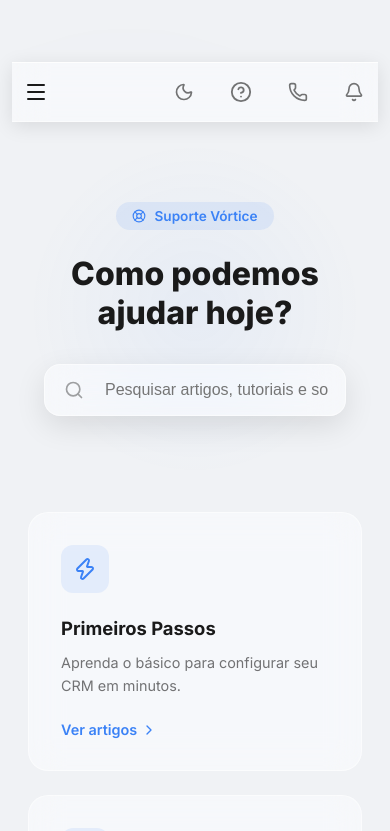
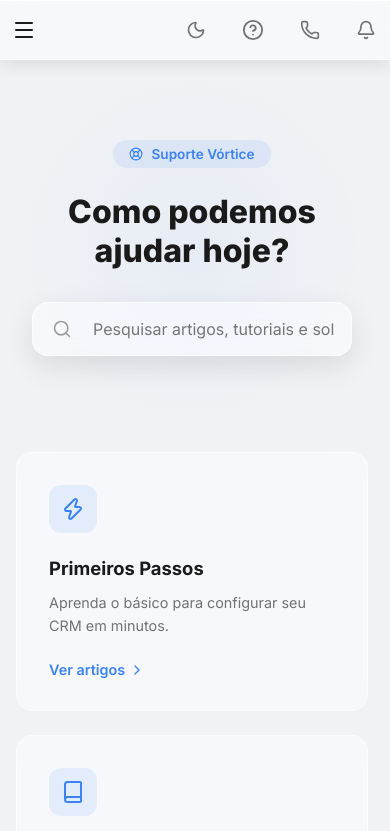
Before and after one commit to gustavoadonaicardoso/vtecos, a Next.js app: page /help in a window 390 px wide. Shown: the top 831 px of the page. Built offline with nearby package versions, Linux system fonts and the light colour scheme; no server answers; the database is empty; sample sign-in values are in the browser's storage.

Commit message:
Atualização do projeto

```diff
--- a/src/app/RootLayoutContent.tsx
+++ b/src/app/RootLayoutContent.tsx
@@ -5,7 +5,6 @@ import { useAuth, AuthProvider } from '@/context/AuthContext';
 import Sidebar from "@/components/Sidebar";
 import Navbar from "@/components/Navbar";
 import styles from "./layout.module.css";
-import HelpFAB from "@/components/HelpFAB";
 import NewLeadModal from "@/components/NewLeadModal";
 import { LeadProvider, useLeads } from "@/context/LeadContext";
 import { ThemeProvider } from "@/components/ThemeProvider";
@@ -89,7 +88,7 @@ function AppGuard({ children }: { children: React.ReactNode }) {
       ) : (
         <div className={styles.layoutContainer}>
           <Sidebar />
-          <div className={styles.mainContent}>
+          <div className={`${styles.mainContent} ${isFullPage ? styles.mainContentFullPage : ''}`}>
             {!isFullPage && <Navbar />}
             <main className={isFullPage ? styles.fullPageContent : styles.pageScrollContainer}>
               {children}
--- a/src/app/globals.css
+++ b/src/app/globals.css
@@ -82,12 +82,40 @@
   padding: 0;
 }
 
+html,
+body {
+  min-height: 100%;
+}
+
 body {
   background: var(--background);
   color: var(--foreground);
   font-family: var(--font-family);
   overflow-x: hidden;
   -webkit-font-smoothing: antialiased;
+}
+
+img,
+svg,
+video,
+canvas {
+  max-width: 100%;
+}
+
+input,
+textarea,
+select,
+button {
+  min-width: 0;
+  font: inherit;
+}
+
+textarea {
+  max-width: 100%;
+}
+
+table {
+  border-collapse: collapse;
 }
 
 a {
@@ -100,6 +128,15 @@ button {
   border: none;
   background: none;
   font-family: inherit;
+}
+
+button:disabled {
+  cursor: not-allowed;
+}
+
+:focus-visible {
+  outline: 2px solid var(--accent);
+  outline-offset: 2px;
 }
 
 /* ===== Glassmorphism Utility Classes ===== */
@@ -199,3 +236,23 @@ button {
   background: rgba(59, 130, 246, 0.3);
   color: white;
 }
+
+@media (max-width: 480px) {
+  :root {
+    --container-padding: 0.875rem;
+    --border-radius: 12px;
+    --glass-radius: 16px;
+    --glass-radius-lg: 18px;
+  }
+}
+
+@media (prefers-reduced-motion: reduce) {
+  *,
+  *::before,
+  *::after {
+    scroll-behavior: auto !important;
+    animation-duration: 0.01ms !important;
+    animation-iteration-count: 1 !important;
+    transition-duration: 0.01ms !important;
+  }
+}
--- a/src/app/layout.module.css
+++ b/src/app/layout.module.css
@@ -1,13 +1,17 @@
 .layoutContainer {
   display: flex;
   min-height: 100vh;
+  min-height: 100dvh;
   position: relative;
+  isolation: isolate;
 }
 
 .mainContent {
   flex: 1;
   margin-left: var(--sidebar-width);
   height: 100vh;
+  height: 100dvh;
+  min-width: 0;
   display: flex;
   flex-direction: column;
   background: var(--background);
@@ -20,21 +24,25 @@
 .pageScrollContainer {
   padding: var(--container-padding, 2.5rem);
   flex: 1;
+  min-width: 0;
+  min-height: 0;
   overflow-y: auto;
+  overscroll-behavior: contain;
+  scrollbar-gutter: stable;
 }
 
 .fullPageContent {
   flex: 1;
   display: flex;
   flex-direction: column;
+  min-width: 0;
+  min-height: 0;
   overflow: hidden;
 }
 
 @media (max-width: 1024px) {
-  .mainContent {
-    margin-left: 0;
-    width: 100%;
-    padding: 1rem;
+  .pageScrollContainer {
+    padding: 1.5rem;
   }
 }
 
@@ -44,8 +52,16 @@
     flex-direction: column;
   }
   .mainContent {
-    margin-top: calc(var(--header-height) - 10px);
-    padding: 12px;
+    width: 100%;
+    margin-left: 0;
+    height: 100dvh;
+  }
+  .pageScrollContainer {
+    padding: 1rem;
+  }
+  .mainContentFullPage {
+    margin-top: 0;
+    padding: 0;
   }
 }
 
--- a/src/app/messages/messages.module.css
+++ b/src/app/messages/messages.module.css
@@ -1,6 +1,7 @@
 .container {
   display: flex;
   height: 100vh;
+  height: 100dvh;
   width: 100%;
   background: var(--background);
   overflow: hidden;
@@ -8,7 +9,7 @@
 
 @media (max-width: 768px) {
   .container {
-    height: 100vh;
+    height: 100dvh;
   }
 }
 
--- a/src/app/relatorios/page.tsx
+++ b/src/app/relatorios/page.tsx
@@ -524,7 +524,7 @@ export default function DashboardPage() {
                 <h3 className={styles.chartTitle}>QIA Mês</h3>
               </div>
               <div className={styles.chartBody}>
-                <ResponsiveContainer width="100%" height="100%">
+                <ResponsiveContainer width="100%" height="100%" minWidth={0} minHeight={0}>
                   <BarChart data={qiaData} layout="vertical" margin={{ top: 4, right: 20, left: 4, bottom: 4 }}>
                     <CartesianGrid strokeDasharray="3 3" stroke="rgba(255,255,255,0.05)" horizontal={false} />
                     <XAxis type="number" stroke="#475569" tick={{ fill: "#64748b", fontSize: 11 }} axisLine={false} tickLine={false} />
@@ -545,7 +545,7 @@ export default function DashboardPage() {
                 <h3 className={styles.chartTitle}>App Baixado</h3>
               </div>
               <div className={styles.chartBody}>
-                <ResponsiveContainer width="100%" height="100%">
+                <ResponsiveContainer width="100%" height="100%" minWidth={0} minHeight={0}>
                   <BarChart data={appData} margin={{ top: 4, right: 8, left: -16, bottom: 30 }}>
                     <CartesianGrid strokeDasharray="3 3" stroke="rgba(255,255,255,0.05)" vertical={false} />
                     <XAxis dataKey="unit" stroke="#475569" tick={{ fill: "#64748b", fontSize: 10, angle: -30, textAnchor: "end" }} axisLine={false} tickLine={false} />
@@ -566,7 +566,7 @@ export default function DashboardPage() {
                 <h3 className={styles.chartTitle}>Forma de Pagamento</h3>
               </div>
               <div className={styles.chartBody}>
-                <ResponsiveContainer width="100%" height="100%">
+                <ResponsiveContainer width="100%" height="100%" minWidth={0} minHeight={0}>
                   <BarChart data={paymentData} margin={{ top: 4, right: 8, left: -16, bottom: 30 }}>
                     <CartesianGrid strokeDasharray="3 3" stroke="rgba(255,255,255,0.05)" vertical={false} />
                     <XAxis dataKey="unit" stroke="#475569" tick={{ fill: "#64748b", fontSize: 10, angle: -30, textAnchor: "end" }} axisLine={false} tickLine={false} />
--- a/src/app/relatorios/relatorios.module.css
+++ b/src/app/relatorios/relatorios.module.css
@@ -527,6 +527,7 @@
   border-radius: 12px;
   overflow: hidden;
   transition: border-color 0.2s, box-shadow 0.2s;
+  min-width: 0;
 }
 
 .chartCard:hover {
@@ -562,6 +563,7 @@
 .chartBody {
   padding: 1rem 0.5rem 1rem;
   height: 280px;
+  min-width: 0;
 }
 
 /* Tooltip */
--- a/src/components/NewLeadModal.module.css
+++ b/src/components/NewLeadModal.module.css
@@ -1,9 +1,6 @@
 .modalOverlay {
   position: fixed;
-  top: 0;
-  left: 0;
-  width: 100vw;
-  height: 100vh;
+  inset: 0;
   background: rgba(0, 0, 0, 0.4);
   backdrop-filter: blur(4px);
   z-index: 9999;
@@ -11,6 +8,7 @@
   align-items: center;
   justify-content: center;
   animation: fadeIn 0.2s ease-out;
+  padding: 1rem;
 }
 
 .modal {
@@ -24,8 +22,9 @@
   flex-direction: column;
   overflow: hidden;
   position: relative;
-  max-height: 90vh;
+  max-height: calc(100dvh - 2rem);
   overflow-y: auto;
+  overscroll-behavior: contain;
 }
 
 .header {
@@ -189,3 +188,40 @@
   from { opacity: 0; transform: translateY(10px); }
   to { opacity: 1; transform: translateY(0); }
 }
+
+@media (max-width: 480px) {
+  .modalOverlay {
+    align-items: flex-end;
+    padding: 0;
+  }
+
+  .modal {
+    width: 100%;
+    max-height: calc(100dvh - 0.5rem);
+    border-radius: var(--glass-radius) var(--glass-radius) 0 0;
+    border-bottom: 0;
+  }
+
+  .header {
+    padding: 24px 20px 18px;
+  }
+
+  .closeButton {
+    top: 18px;
+    right: 18px;
+  }
+
+  .form {
+    padding: 0 20px 20px;
+    gap: 18px;
+  }
+
+  .footer {
+    flex-direction: column-reverse;
+  }
+
+  .cancelBtn,
+  .submitBtn {
+    width: 100%;
+  }
+}
--- a/src/components/NotificationDropdown.module.css
+++ b/src/components/NotificationDropdown.module.css
@@ -1,9 +1,6 @@
 .overlay {
   position: fixed;
-  top: 0;
-  left: 0;
-  width: 100vw;
-  height: 100vh;
+  inset: 0;
   z-index: 1100;
 }
 
@@ -182,7 +179,8 @@
     left: 0;
     right: 0;
     width: 100%;
-    border-radius: var(--glass-radius) 20px 0 0;
+    max-height: min(80dvh, 680px);
+    border-radius: var(--glass-radius) var(--glass-radius) 0 0;
     border-bottom: none;
   }
 }
--- a/src/components/Sidebar.module.css
+++ b/src/components/Sidebar.module.css
@@ -1,6 +1,7 @@
 .sidebar {
   width: var(--sidebar-width);
   height: 100vh;
+  height: 100dvh;
   position: fixed;
   left: 0;
   top: 0;
@@ -14,6 +15,7 @@
   padding: 1.5rem;
   z-index: 1000;
   transition: var(--transition);
+  overflow: hidden;
 }
 
 @media (max-width: 768px) {
@@ -228,10 +230,7 @@
 
 .backdrop {
   position: fixed;
-  top: 0;
-  left: 0;
-  width: 100vw;
-  height: 100vh;
+  inset: 0;
   background: rgba(0, 0, 0, 0.4);
   backdrop-filter: blur(8px);
   -webkit-backdrop-filter: blur(8px);
```
